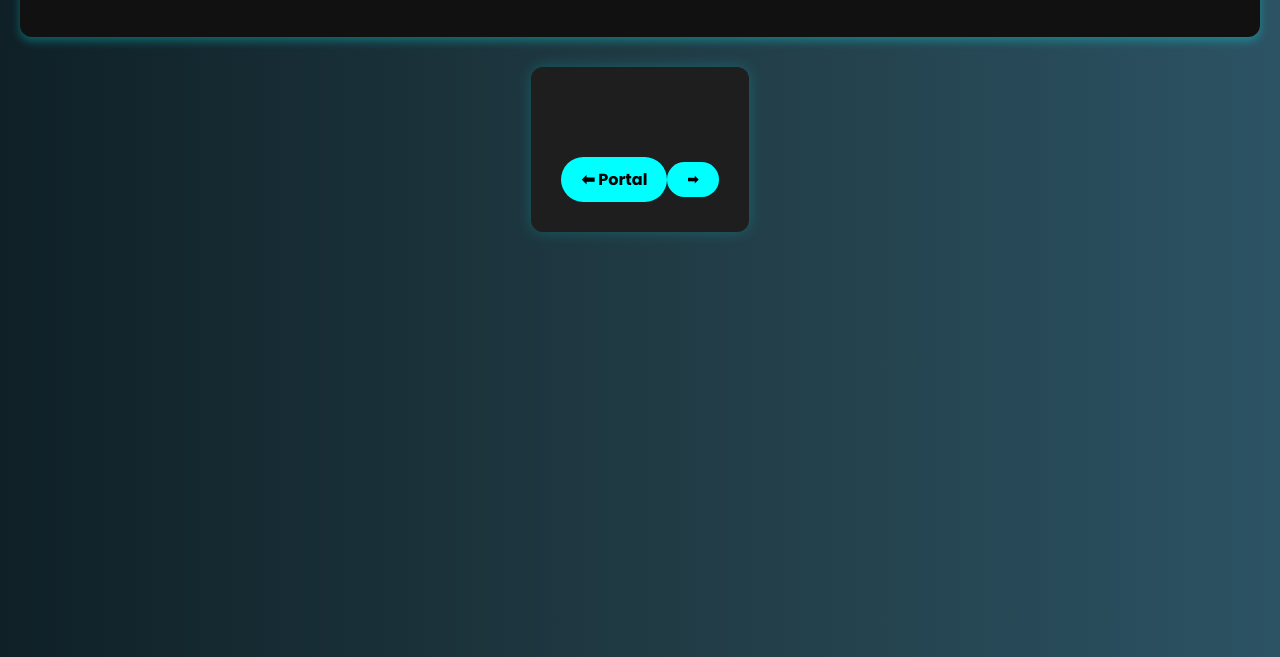
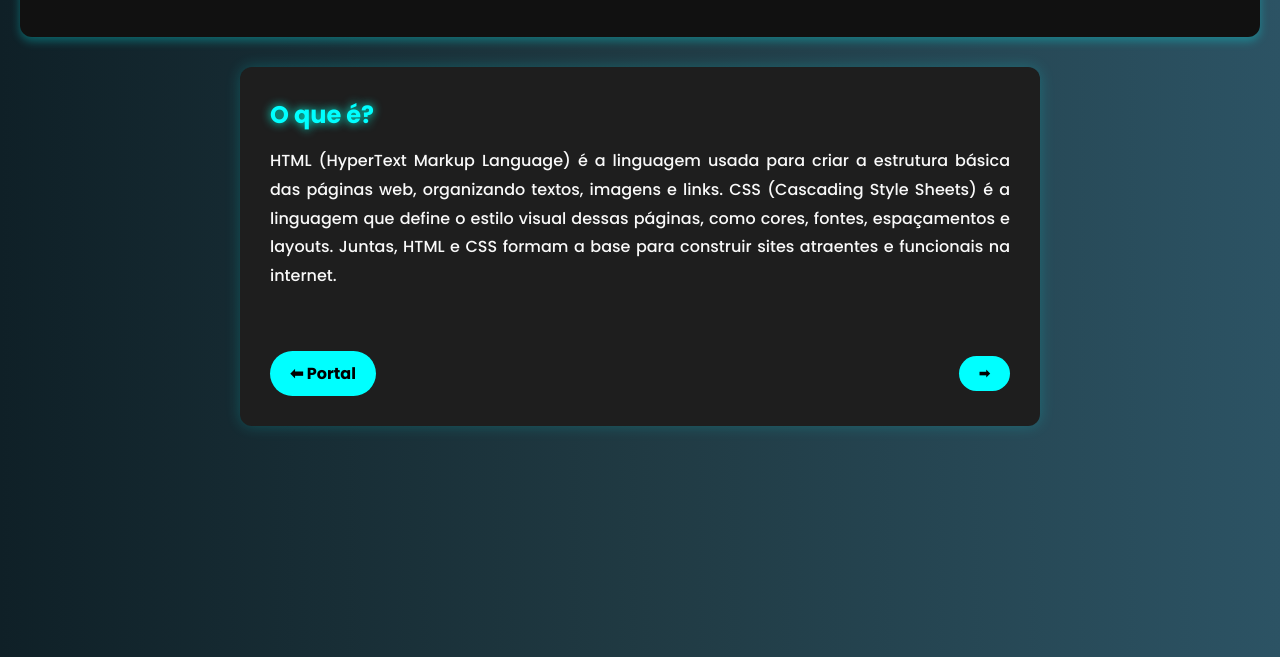
Before and after one commit to 1tecno/NauanSite, a plain HTML site: page htmlecss.html in a window 1280 px wide. Shown: the part 143-800 px from the top of the page. Drawn offline with Linux system fonts and the light colour scheme.

Commit message:
Update htmlecss.html

```diff
--- a/htmlecss.html
+++ b/htmlecss.html
@@ -145,14 +145,48 @@
   </main>
    <script>
     document.addEventListener("DOMContentLoaded", () => {
-    const main = document.querySelector("main");
+      const container = document.getElementById("slide-container");
+      const main = document.getElementById("main-content");
+      const btnAvancar = document.getElementById("btn-avancar");
+      const btnVoltar = document.getElementById("btn-voltar");
+
+      const slides = [
+        `<h2>O que é?</h2><p style="text-align: justify;">HTML (HyperText Markup Language) é a linguagem usada para criar a estrutura básica das páginas web, organizando textos, imagens e links. CSS (Cascading Style Sheets) é a linguagem que define o estilo visual dessas páginas, como cores, fontes, espaçamentos e layouts. Juntas, HTML e CSS formam a base para construir sites atraentes e funcionais na internet.</p>`,
+        `<h2>Importância do HTML e CSS</h2><p style="text-align: justify;">HTML e CSS são as bases da criação de sites e aplicações web. Sem eles, não existiria internet como a conhecemos. Todo site, de redes sociais a lojas online, depende dessas duas linguagens para mostrar conteúdo e aparência.</p>`,
+        `<h2>Utilidade</h2><p style="text-align: justify;">HTML é usado para organizar o conteúdo de uma página: textos, imagens, links, listas, formulários, vídeos etc.
+CSS serve para personalizar o visual desse conteúdo: cores, tamanhos, posições, animações, responsividade (funcionar bem em celulares, tablets, PCs).</p>`,
+       `<h2>Função</h2><p style="text-align: justify;">A função do HTML é estruturar o conteúdo de forma organizada usando marcas (tags), enquanto a função do CSS é transformar essa estrutura simples em algo visualmente agradável, com estilo, cores e harmonia. HTML é como os blocos de construção de um prédio, e o CSS é a pintura, a decoração e os acabamentos desse prédio.</p>`,
+       `<h2>Por que aprender?</h2><p style="text-align: justify;">Aprender HTML e CSS é importante porque são linguagens simples, ideais para iniciantes, e servem como base para outras tecnologias da web. Elas também são úteis em áreas como design, marketing e ensino, além de serem valorizadas no mercado de trabalho por abrirem oportunidades em tecnologia e comunicação.</p>`
+      ];
+
+      let index = 0;
+
+      function atualizarSlide() {
         main.style.opacity = 0;
-    main.style.transform = "translateY(40px)";
         setTimeout(() => {
-      main.style.transition = "all 0.6s ease";
+          container.innerHTML = `<div class="content-box fade">${slides[index]}</div>`;
           main.style.opacity = 1;
-      main.style.transform = "translateY(0)";
-    }, 200);
+          btnVoltar.style.display = index === 0 ? "none" : "inline-block";
+          btnAvancar.style.display = index === slides.length - 1 ? "none" : "inline-block";
+        }, 300);
+      }
+
+      btnAvancar.addEventListener("click", () => {
+        if (index < slides.length - 1) {
+          index++;
+          atualizarSlide();
+        }
+      });
+
+      btnVoltar.addEventListener("click", () => {
+        if (index > 0) {
+          index--;
+          atualizarSlide();
+        }
+      });
+
+      // Carrega o primeiro slide ao entrar
+      atualizarSlide();
     });
   </script>
 
```
Lines whose indentation alone changed are shown as unchanged.
